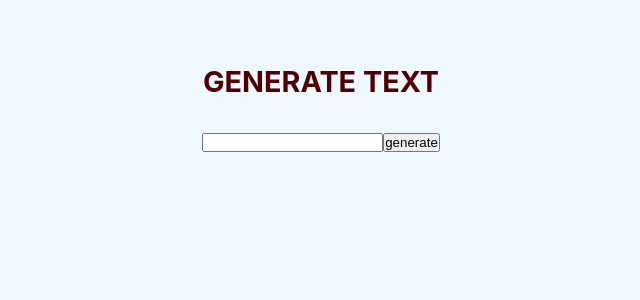
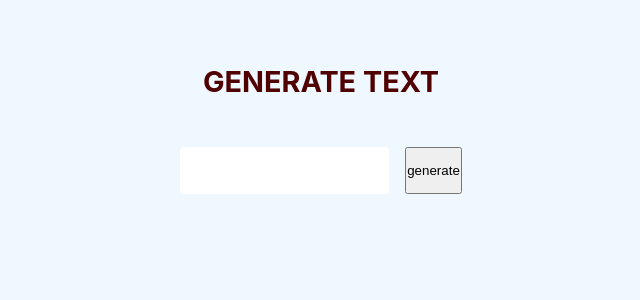
Before and after one commit to BSlaven/lorem_ipsum_text, a React (Vite) app: page / in a window 1280 px wide. Shown: the top 300 px of the page, without its empty margins (319-959 px from the left). Built offline with nearby package versions, Linux system fonts and the light colour scheme.

Commit message:
add basic form styles

```diff
--- a/src/App.css
+++ b/src/App.css
@@ -9,6 +9,9 @@
   text-align: center;
   min-height: 100vh;
   padding: 2rem;
+  display: flex;
+  flex-direction: column;
+  align-items: center;;
 }
 
 .title {
@@ -17,3 +20,15 @@
   font-size: 1.8rem;
   text-transform: uppercase;
 }
+
+.form {
+  padding: 1rem;
+  display: flex;
+  gap: 1rem;
+}
+
+.form-input {
+  padding: 1rem;
+  border: none;
+  border-radius: 4px;
+}
```
